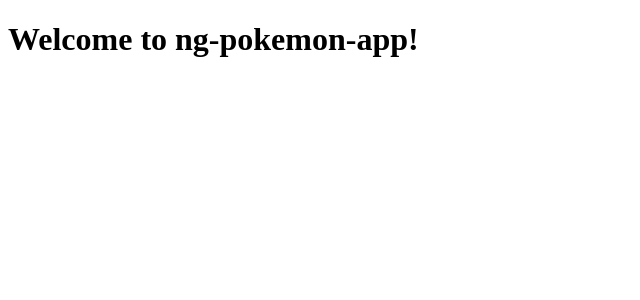
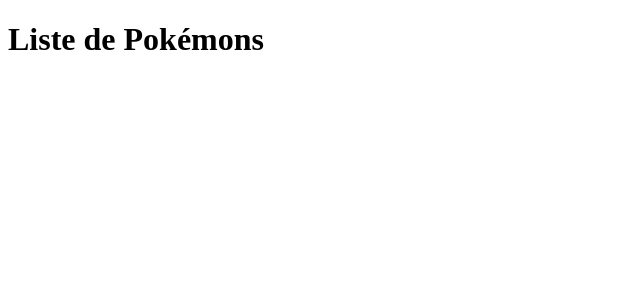
Before and after one commit to maliklafia-dev/pokemonApp--angular, an Angular app: page / in a window 1280 px wide. Shown: the top 300 px of the page, without its empty margins (0-640 px from the left). Built offline with nearby package versions, Linux system fonts and the light colour scheme.

Commit message:
import de la liste des pokemon et vérifications

```diff
--- a/src/app/app.component.ts
+++ b/src/app/app.component.ts
@@ -1,12 +1,24 @@
-import { Component } from '@angular/core';
+import { Component, OnInit } from '@angular/core';
+import { POKEMONS } from './mock-pokemon-list';
+import { Pokemon } from './pokemon';
 
 @Component({
   selector: 'app-root',
   template: `
       <h1>
-        Welcome to {{title}}! </h1>`,
+        Liste de Pokémons</h1>`,
 })
 
-export class AppComponent {
-  title = 'ng-pokemon-app';
+export class AppComponent implements OnInit {
+  pokemonList: Pokemon[] = POKEMONS;
+
+  ngOnInit(): void {
+      console.table(this.pokemonList);
+      this.selectPokemon(this.pokemonList[1]);
+  }
+
+  selectPokemon(pokemon: Pokemon) {
+    console.log(`Vous avez cliqué sur le pokémon ${pokemon.name}`);
+  }
+
 }
--- /dev/null
+++ b/src/app/mock-pokemon-list.ts
@@ -0,0 +1,112 @@
+import { Pokemon } from './pokemon';
+
+export const POKEMONS: Pokemon[] = [
+    {
+        id: 1,
+        name: "Bulbizarre",
+        hp: 25,
+        cp: 5,
+        picture: "https://assets.pokemon.com/assets/cms2/img/pokedex/detail/001.png",
+        types: ["Plante", "Poison"],
+        created: new Date()
+    },
+    {
+        id: 2,
+        name: "Salamèche",
+        hp: 28,
+        cp: 6,
+        picture: "https://assets.pokemon.com/assets/cms2/img/pokedex/detail/004.png",
+        types: ["Feu"],
+        created: new Date()
+    },
+    {
+        id: 3,
+        name: "Carapuce",
+        hp: 21,
+        cp: 4,
+        picture: "https://assets.pokemon.com/assets/cms2/img/pokedex/detail/007.png",
+        types: ["Eau"],
+        created: new Date()
+    },
+    {
+        id: 4,
+        name: "Aspicot",
+        hp: 16,
+        cp: 2,
+        picture: "https://assets.pokemon.com/assets/cms2/img/pokedex/detail/013.png",
+        types: ["Insecte", "Poison"],
+        created: new Date()
+    },
+    {
+        id: 5,
+        name: "Roucool",
+        hp: 30,
+        cp: 7,
+        picture: "https://assets.pokemon.com/assets/cms2/img/pokedex/detail/016.png",
+        types: ["Normal", "Vol"],
+        created: new Date()
+    },
+    {
+        id: 6,
+        name: "Rattata",
+        hp: 18,
+        cp: 6,
+        picture: "https://assets.pokemon.com/assets/cms2/img/pokedex/detail/019.png",
+        types: ["Normal"],
+        created: new Date()
+    },
+    {
+        id: 7,
+        name: "Piafabec",
+        hp: 14,
+        cp: 5,
+        picture: "https://assets.pokemon.com/assets/cms2/img/pokedex/detail/021.png",
+        types: ["Normal", "Vol"],
+        created: new Date()
+    },
+    {
+        id: 8,
+        name: "Abo",
+        hp: 16,
+        cp: 4,
+        picture: "https://assets.pokemon.com/assets/cms2/img/pokedex/detail/023.png",
+        types: ["Poison"],
+        created: new Date()
+    },
+    {
+        id: 9,
+        name: "Pikachu",
+        hp: 21,
+        cp: 7,
+        picture: "https://assets.pokemon.com/assets/cms2/img/pokedex/detail/025.png",
+        types: ["Electrik"],
+        created: new Date()
+    },
+    {
+        id: 10,
+        name: "Sabelette",
+        hp: 19,
+        cp: 3,
+        picture: "https://assets.pokemon.com/assets/cms2/img/pokedex/detail/027.png",
+        types: ["Normal"],
+        created: new Date()
+    },
+    {
+        id: 11,
+        name: "Mélofée",
+        hp: 25,
+        cp: 5,
+        picture: "https://assets.pokemon.com/assets/cms2/img/pokedex/detail/035.png",
+        types: ["Fée"],
+        created: new Date()
+    },
+    {
+        id: 12,
+        name: "Groupix",
+        hp: 17,
+        cp: 8,
+        picture: "https://assets.pokemon.com/assets/cms2/img/pokedex/detail/037.png",
+        types: ["Feu"],
+        created: new Date()
+    }
+];
--- /dev/null
+++ b/src/app/pokemon.ts
@@ -0,0 +1,9 @@
+export class Pokemon {
+    id: number;
+    hp: number;
+    cp: number;
+    name: string;
+    picture: string;
+    types: Array<string>;
+    created: Date;
+  }
--- a/tsconfig.json
+++ b/tsconfig.json
@@ -6,6 +6,7 @@
     "outDir": "./dist/out-tsc",
     "forceConsistentCasingInFileNames": true,
     "strict": true,
+    "strictPropertyInitialization": false,
     "noImplicitOverride": true,
     "noPropertyAccessFromIndexSignature": true,
     "noImplicitReturns": true,
```
